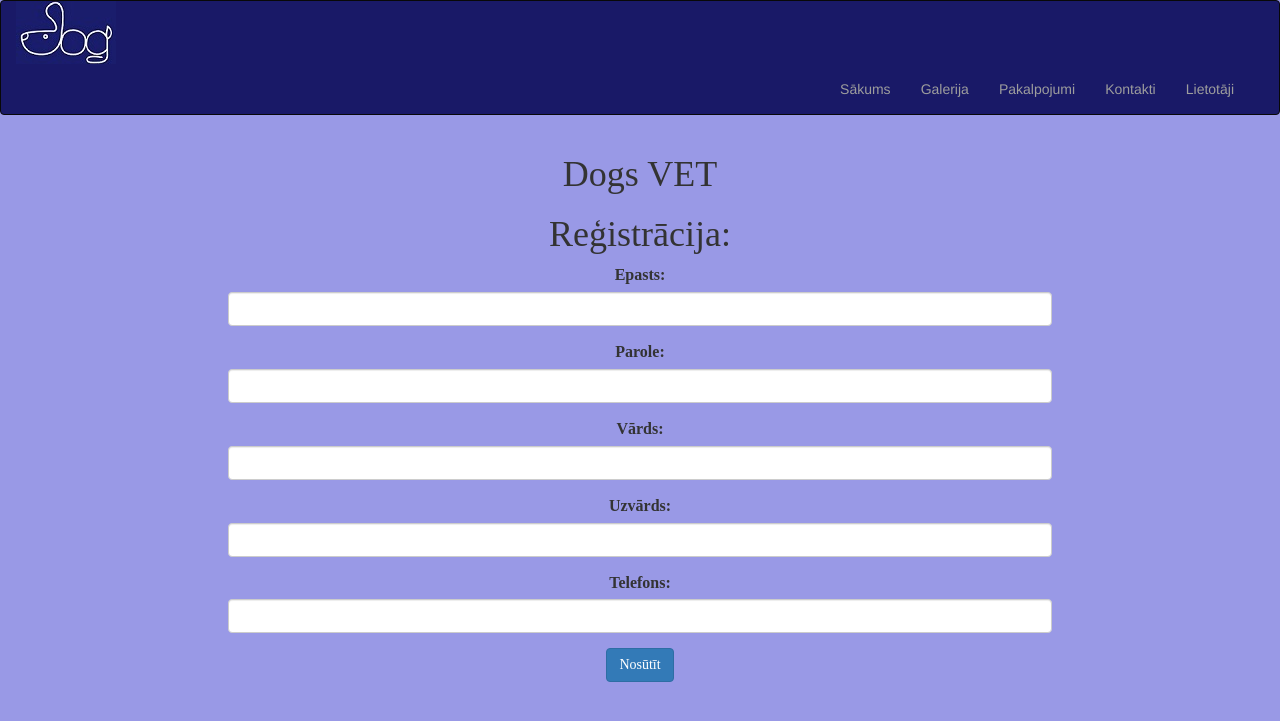
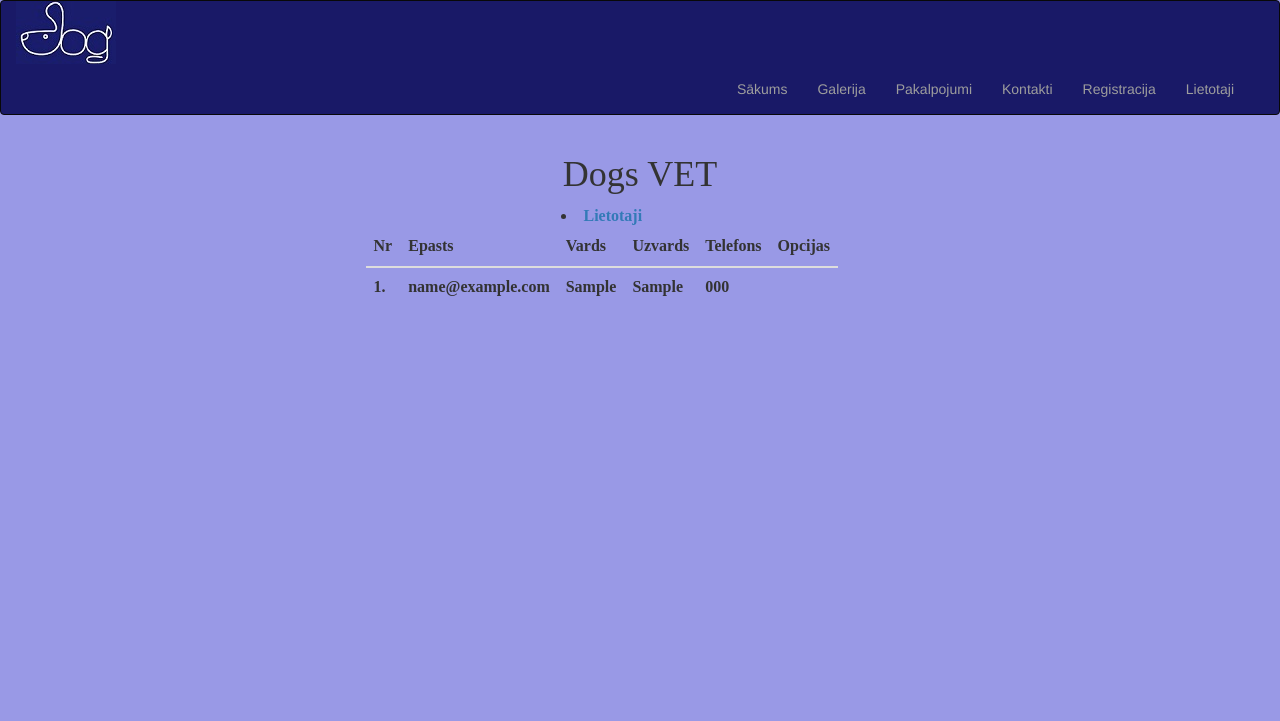
Before and after one commit to Galinaaam/vetclinic, a PHP site: page /lietotaji.php in a window 1280 px wide. Shown: the top 721 px of the page. Run offline with PHP 8.4, Linux system fonts and the light colour scheme; tables that the repository leaves empty or names only in its code hold one stand-in row (values such as "Sample post"); some web fonts are replaced.

Commit message:
userlist

```diff
--- a/classes/Db_class.php
+++ b/classes/Db_class.php
@@ -1,5 +1,6 @@
 <?php
-    class DB_class{
+    class DB_class
+    {
         protected $server = "localhost";
         protected $db = "vet";
         protected $dbuser = "root";
@@ -10,13 +11,58 @@
             $this->con = new mysqli($this->server, $this->dbuser, $this->dbpw, $this->db);
             $this->con->set_charset("utf8");
         }
-        function saveMessge($var, $ep,$tel,$zin){
+
+        function saveMessge($var, $ep, $tel, $zin)
+        {
             $sql = "INSERT INTO contactform(vards,epasts,telephone,zina) VALUES('{$var}','{$ep}','{$tel}','{$zin}')";
             $this->con->query($sql);
         }
 
-        function saveform($epasts, $parole,$vards,$uzvards,$telefons){
+        function saveform($epasts, $parole, $vards, $uzvards, $telefons)
+        {
             $sql = "INSERT INTO users(email,parole,vards,uzvards,telefons) VALUE('{$epasts}','{$parole}','{$vards}','{$uzvards}','{$telefons}')";
             $this->con->query($sql);
         }
+
+        function selectCategory()
+        {
+            $i = 0;
+            $sql = "SELECT email, vards, uzvards,telefons FROM users";
+            $rs = $this->con->query($sql);
+            echo "<table class='table table-hover'>
+                <thead>
+                    <tr>
+                        <th>Nr</th>
+                        <th>Epasts</th>
+                        <th>Vards</th>
+                        <th>Uzvards</th>
+                        <th>Telefons</th>
+                        <th colspan='2'>Opcijas</th>
+                    </tr>
+                </thead>
+                ";
+            while ($row = $rs->fetch_assoc()) {
+                $i++;
+                echo "<tr>
+                    <td>{$i}.</td>
+                    <td>{$row["email"]}</td>
+                    <td>{$row["vards"]}</td>
+                    <td> {$row["uzvards"]}</td>
+                    <td> {$row["telefons"]}</td>
+
+
+
+                </tr>";
+            }
+            echo "</table>";
+        }
+        function editCategory($vards, $uzvards, $email){
+            $sql = "UPDATE users set vards = '{$vards}', uzvards = '{$uzvards}' WHERE  id='{$email}'";
+            $rs=$this->con->query($sql);
+            echo  $sql;
+        }
+        function deleteCategory($email){
+            $sql = "DELETE FROM users WHERE id='{$email}'";
+            $rs=$this->con->query($sql);
+        }
     }
--- a/classes/Template_class.php
+++ b/classes/Template_class.php
@@ -11,6 +11,30 @@ class Template_class{
 	<link rel="stylesheet" href="./css/main.css"/>
     <link href="./libs/lightbox/css/lightbox.css" rel="stylesheet">';
     }
+
+    static function getmenu(){
+
+if(!isset($_SESSION['nick'])){
+    echo '<li class="dropdown">
+                    <a class="dropdown-toggle" data-toggle="dropdown" href="#">Profils<span class="caret"></span></a>
+                    <ul class="dropdown-menu">
+                        <li><a href="./registracija.php">Reģistrēties</a></li>
+                    </ul>
+                </li>';
+}
+else{
+    echo '<li><a href="./registracija.php">'.$_SESSION['username'].'</a></li>
+     <li><form method="post"><button class="btn btn-primary" name="i">Iziet</button></form></li>';
+    if(isset($_POST['i'])){
+        session_destroy();
+        header('location:index.php');
+    }
+    if($_SESSION['role']==4){
+        echo '<li><a href="./Lietotaji.php">Lietotāji</a></li>';
+    }
+}
+    }
+
     static function getNav(){
         echo '<nav class="navbar navbar-inverse">
   <div class="container-fluid">
@@ -30,10 +54,20 @@ class Template_class{
           <li><a href="galerija.php">Galerija</a></li>
           <li><a href="pakalpojumi.php">Pakalpojumi</a></li>
           <li><a href="kontakti.php">Kontakti</a></li>
-          <li><a href="lietotaji.php">Lietotāji</a></li>
+          <li><a href="registracija.php">Registracija</a></li>
+           <li><a href="Lietotaji.php">Lietotaji</a></li>
       </ul>
     </div>
   </div>
 </nav>';
     }
+
+    static function getAdminMenu(){
+        echo '
+        <ul>
+            <li><a href="./registracija.php">Kategorijas pievienošana</a></li>
+            <li><a href="./Lietotaji.php">Visas kategorijas</a></li>
+        </ul>';
+    }
 }
+?>
--- a/classes/Validation_class.php
+++ b/classes/Validation_class.php
@@ -12,4 +12,10 @@ class Validation_class{
     function getErrorStatus(){
         return $this->errorStatus;
     }
+
+    static function showErrors(){
+        error_reporting(E_ALL);
+        ini_set('display_errors', 1);
+    }
+
 }
--- a/lietotaji.php
+++ b/lietotaji.php
@@ -13,59 +13,25 @@
             <div  align="center">
                 <div class="col-sm-2"></div>
                 <div class="col-sm-8"> <h1>Dogs VET</h1>
-                <div class="col-sm-2"></div>
-                        <h1>Reģistrācija:</h1>
-                    <form action="lietotaji.php" method="post">
-                        <div class="form-group">
-                            <label for="5">Epasts:</label>
-                            <input id="5" type="text" class="form-control"   name="epasts">
-                        </div>
-                        <div class="form-group">
-                            <label for="6">Parole:</label>
-                            <input id="6" type="text" class="form-control"  name="parole">
-                        </div>
-                        <div class="form-group">
-                            <label for="7">Vārds:</label>
-                            <input id="7" type="text" class="form-control"  name="vards">
-                        </div>
-                        <div class="form-group">
-                            <label for="7">Uzvārds:</label>
-                            <input id="7" type="text" class="form-control"  name="uzvards">
+                    <div class="col-sm-2"></div>
+                    <div class="navbar-header">
+                        <li><a href="Lietotaji.php">Lietotaji</a></li>
+                        <?php
+                        if(isset($_REQUEST['email']) == ""){
+                            $db->selectCategory();
+                        }
+                        elseif(isset($_REQUEST['email']) != "" && isset($_REQUEST['delete']) == ""){
+                            $db->editCategory($_POST['vards'],$_POST['uzvards'], $_POST['email']);
+                            $db->selectCategory();
+                        }
+                        else{
+                            $db->deleteCategory($_POST['cID']);
+                            $db->selectCategory();
+                        }
+                        ?>
 
-                        </div>
-                        <div class="form-group">
-                            <label for="8">Telefons:</label>
-                            <input id="8" type="text" class="form-control"  name="telefons">
-                        </div>
-                        <div>
-                            <button type="submit" class="btn btn-primary" name="sutit">Nosūtīt</button>
-                        </div>
-                    </form>
-                    <?php
-                    if(isset($_POST['sutit'])) {
-                        $validate->isEmpty($_POST['epasts'],"Lūdzu ierakstiet Epastu<br>");
-                        $validate->isEmpty($_POST['parole'],"Lūdzu ierakstiet paroli<br>");
-                        $validate->isEmpty($_POST['vards'],"Lūdzu ierakstiet vārdu<br>");
-                        $validate->isEmpty($_POST['uzvards'],"Lūdzu ierakstiet uzvārdu<br>");
-                        $validate->isEmpty($_POST['telefons'],"Lūdzu ierakstiet telefonu<br>");
-
-                        if($validate->getErrorStatus ()==0){
-
-                            echo 'Dati saglabāti';
-
-                            $db->saveform($_POST['epasts'],$_POST['parole'],$_POST['vards'],$_POST['uzvards'],$_POST['telefons']);
-                        }
-
-                        else{
-                            // echo 'Lūdzu aizpildiet visus laukus!';
-                        }
-                    }
-
-                    ?>
+                </div>
             </div>
-        </div>
-    </div>
-</div>
-</div>
+            </div>
 </body>
 </html>
```
Also changed, not shown: registracija.php (added, +71 -0 lines), edit_categories.php (added).
